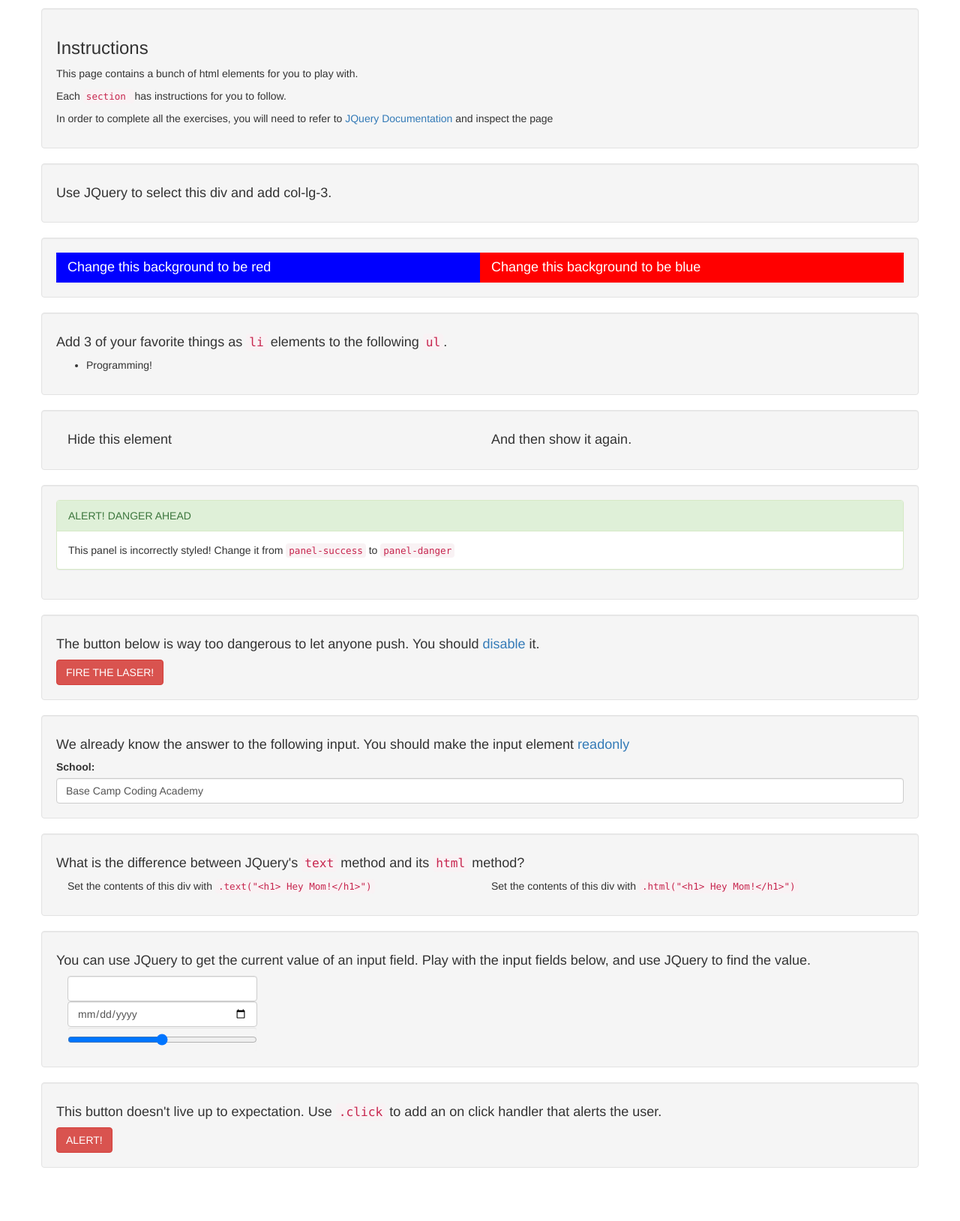
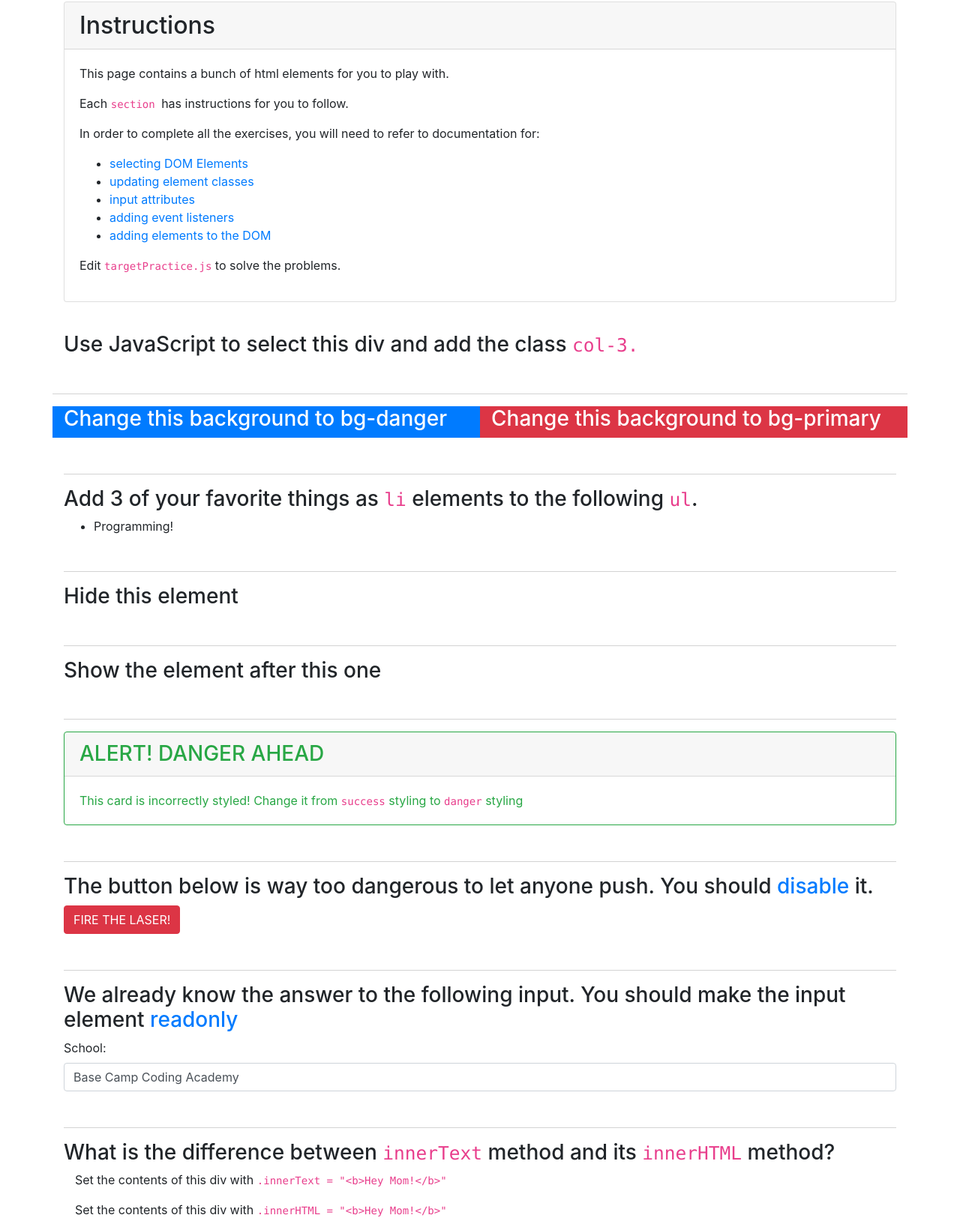
Before and after one commit to HenryMoore13/javascript-practice, a website: page index.html in a window 1280 px wide. Shown: the part 214-1843 px from the top of the page at 75% size. Before the commit the page ends 1792 px from the top, so only its background shows below. Drawn offline with nearby package versions, Linux system fonts and the light colour scheme.

Commit message:
Initial Updates for year 3 (#1)
* Initial Updates for year 3

- Removed JQuery
- Update to Bootstrap 4

This most significant change here is removing JQuery.
We might revisit the exercise and rewrite solutions with JQuery,
but the first pass through this will only use vanilla JS.

The update to Bootstrap 4 is just a bit of housekeeping after a
year of not looking at the exercise.

* Add documentation links to instructions

* Rework background-swap

I think the wording was a little ambiguous about how the student
is expected to maniplate the background color of the div. This
changes the text specifically require manipulating the bootstrap
bg-*** class.

* Add documentation for createElement

```diff
--- a/index.html
+++ b/index.html
@@ -6,121 +6,143 @@
     <meta name="viewport" content="width=device-width, initial-scale=1.0">
     <meta http-equiv="X-UA-Compatible" content="ie=edge">
     <link rel="stylesheet" href="node_modules/bootstrap/dist/css/bootstrap.css">
-    <title>JQuery Target Practice</title>
+    <title>JavaScript Target Practice</title>
+    <style>
+        #assignments > * {
+            margin-top: 3rem;
+            padding-top: 1rem;
+            border-top: 1px solid lightgrey;
+        }
 
+        #assignments > *:first-child {
+            border-top: none;
+        }
+    </style>
 </head>
 
 <body>
     <div class="container">
-        <div class="jumbotron">
-            <h1>JQuery Target Practice!</h1>
+        <div class="jumbotron text-center">
+            <h1>JavaScript Target Practice!</h1>
         </div>
 
-        <div class="row well">
-            <h3>Instructions</h3>
+        <div class="card">
+            <h2 class="card-header">Instructions</h2>
+            <div class="card-body">
                 <p>This page contains a bunch of html elements for you to play with.</p>
                 <p>Each
                     <code> section </code> has instructions for you to follow.</p>
-            <p>In order to complete all the exercises, you will need to refer to
-                <a href="https://api.jquery.com/">JQuery Documentation</a> and inspect the page</p>
-        </div>
-
-        <div id="set-col-3" class="row well">
-            <div>
-                <h4>Use JQuery to select this div and add col-lg-3.</h4>
+                <p>In order to complete all the exercises, you will need to refer to documentation for:</p>
+                <ul>
+                    <li> <a href="https://developer.mozilla.org/en-US/docs/Web/API/Document/querySelector">
+                            selecting DOM Elements</a></li>
+                    <li><a href="https://developer.mozilla.org/en-US/docs/Web/API/Element/classList">updating element
+                            classes</a></li>
+                    <li><a href="https://developer.mozilla.org/en-US/docs/Web/HTML/Element/input">input attributes</a></li>
+                    <li><a href="https://developer.mozilla.org/en-US/docs/Web/API/EventTarget/addEventListener">adding
+                            event listeners</a></li>
+                    <li><a href="https://developer.mozilla.org/en-US/docs/Web/API/Document/createElement">adding elements to the DOM</a></li>
+                </ul>
+                <p>Edit <code>targetPractice.js</code> to solve the problems.</p>
             </div>
         </div>
 
-        <div id="background-swap" class="row well">
-            <div class="col-lg-6" style="background: blue; color: white">
-                <h4>Change this background to be red</h4>
+        <div id="assignments">
+            <div id="set-col-3" class="mt-4">
+                <h3>Use JavaScript to select this div and add the class <code>col-3.</code></h3>
             </div>
-            <div class="col-lg-6" style="background: red; color: white">
-                <h4>Change this background to be blue</h4>
+
+            <div id="background-swap" class="row">
+                <div class="col-6 bg-primary text-white">
+                    <h3>Change this background to bg-danger</h3>
+                </div>
+                <div class="col-6 bg-danger text-white">
+                    <h3>Change this background to bg-primary</h3>
                 </div>
             </div>
 
-        <div id="favorites" class="row well">
-            <h4>Add 3 of your favorite things as
+            <div id="favorites">
+                <h3>Add 3 of your favorite things as
                     <code>li</code> elements to the following
                     <code>ul</code>.
-            </h4>
+                </h3>
                 <ul>
                     <li>Programming!</li>
                 </ul>
             </div>
 
-        <div class="row well" id="hide-show">
-            <div class="col-lg-6">
-                <h4>Hide this element</h4>
+            <div id="hide">
+                <h3>Hide this element</h3>
             </div>
 
-            <div class="col-lg-6">
-                <h4>And then show it again.</h4>
-            </div>
+            <div id="show">
+                <h3>Show the element after this one</h3>
+                <img class="d-none" src="https://media.giphy.com/media/xT9DPrC1YWXBO1coyQ/giphy.gif" alt="Good Job">
             </div>
 
-        <div class="row well" id="success-danger">
-            <div class="panel panel-success">
-                <div class="panel-heading">ALERT! DANGER AHEAD</div>
-                <div class="panel-body">This panel is incorrectly styled! Change it from
-                    <code>panel-success</code> to
-                    <code>panel-danger</code>
+            <div id="success-danger">
+                <div class="card border-success text-success">
+                    <h3 class="card-header">ALERT! DANGER AHEAD</h3>
+                    <div class="card-body">This card is incorrectly styled! Change it from <code>success</code> styling
+                        to
+                        <code>danger</code> styling
                     </div>
                 </div>
             </div>
 
-        <div class="row well" id="button-disable">
-            <h4>The button below is way too dangerous to let anyone push. You should
-                <a href="https://www.w3schools.com/tags/att_input_disabled.asp">disable</a> it.</h4>
+            <div id="button-disable">
+                <h3>The button below is way too dangerous to let anyone push. You should
+                    <a href="https://developer.mozilla.org/en-US/docs/Web/HTML/Element/input">disable</a> it.</h3>
                 <input type="button" class="btn btn-danger" value="FIRE THE LASER!">
             </div>
 
-        <div class="row well" id="readonly-input">
-            <h4>We already know the answer to the following input. You should make the input element
-                <a href="https://getbootstrap.com/docs/3.3/css/#forms-control-readonly">readonly</a>
-            </h4>
+            <div id="readonly-input">
+                <h3>We already know the answer to the following input. You should make the input element
+                    <a href="https://developer.mozilla.org/en-US/docs/Web/HTML/Element/input">readonly</a>
+                </h3>
                 <label for="school">School:</label>
                 <input type="text" class="form-control" value="Base Camp Coding Academy">
             </div>
 
-        <div class="row well" id="text-html">
-            <h4>What is the difference between JQuery's
-                <code>text</code> method and its
-                <code>html</code> method?</h4>
+            <div id="text-html">
+                <h3>What is the difference between
+                    <code>innerText</code> method and its
+                    <code>innerHTML</code> method?</h3>
 
-            <div id="add-as-text" class="col-lg-6">
+                <div id="add-as-text" class="col-6">
                     <p>Set the contents of this div with
-                    <code>.text("&lt;h1&gt; Hey Mom!&lt;/h1&gt;")</code>
+                        <code>.innerText = "&lt;b&gt;Hey Mom!&lt;/b&gt;"</code>
                     </p>
                 </div>
 
-            <div id="add-as-html" class="col-lg-6">
+                <div id="add-as-html" class="col-6">
                     <p>Set the contents of this div with
-                    <code>.html("&lt;h1&gt; Hey Mom!&lt;/h1&gt;")</code>
+                        <code>.innerHTML = "&lt;b&gt;Hey Mom!&lt;/b&gt;"</code>
                     </p>
                 </div>
             </div>
 
-
-        <div class="row well" id="input-value">
-            <h4>You can use JQuery to get the current value of an input field. Play with the input fields below, and use JQuery
-                to find the value.</h4>
-            <div class="col-lg-3">
+            <div id="input-value">
+                <h3>You can use JavaScript to get the current value of an input field. Play with the input fields
+                    below,
+                    and use JavaScript
+                    to find the value.</h3>
+                <div class="col-4">
                     <input id="text-input" class="form-control" type="text">
                     <input id="date-input" class="form-control" type="date">
                     <input id="range-input" class="form-control" type="range">
                 </div>
             </div>
 
-        <div class="row well" id="add-on-click">
-            <h4>This button doesn't live up to expectation. Use
-                <code>.click</code> to add an on click handler that alerts the user.</h4>
+            <div id="add-on-click">
+                <h3>This button doesn't live up to expectation. Add a
+                    <code>click</code> event listener that alerts the user.</h3>
                 <button class="btn btn-danger">ALERT!</button>
             </div>
         </div>
+    </div>
 
-    <script src=" node_modules/jquery/dist/jquery.js "></script>
+    <script src="targetPractice.js"></script>
 </body>
 
 </html>
--- a/package.json
+++ b/package.json
@@ -6,7 +6,7 @@
   "author": "Nate Clark",
   "license": "MIT",
   "dependencies": {
-    "bootstrap": "^3.3.7",
+    "bootstrap": "^4.1.3",
     "jquery": "^3.2.1"
   }
 }
```
Also changed, not shown: 1 other file. Lines whose indentation alone changed are shown as unchanged.
